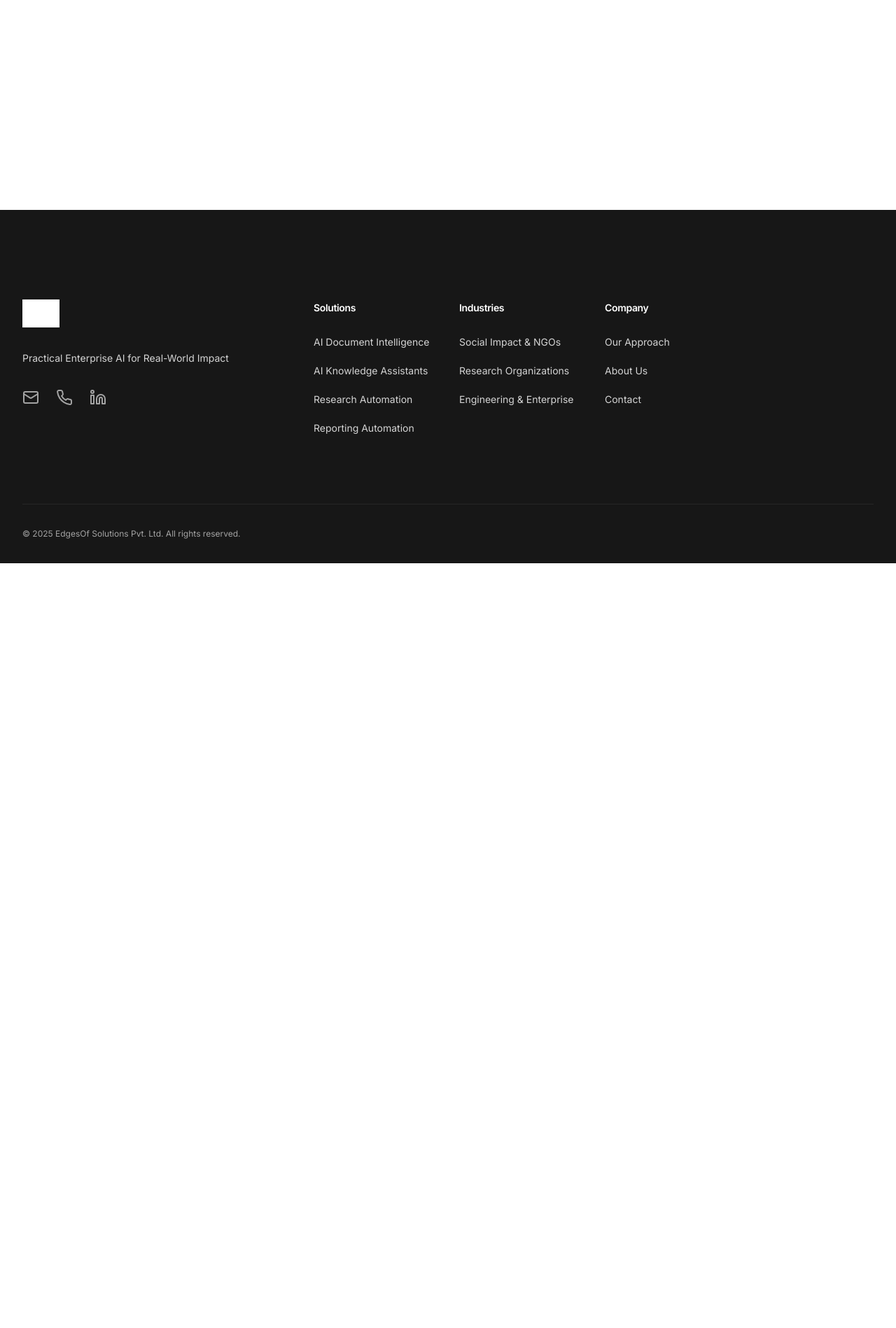
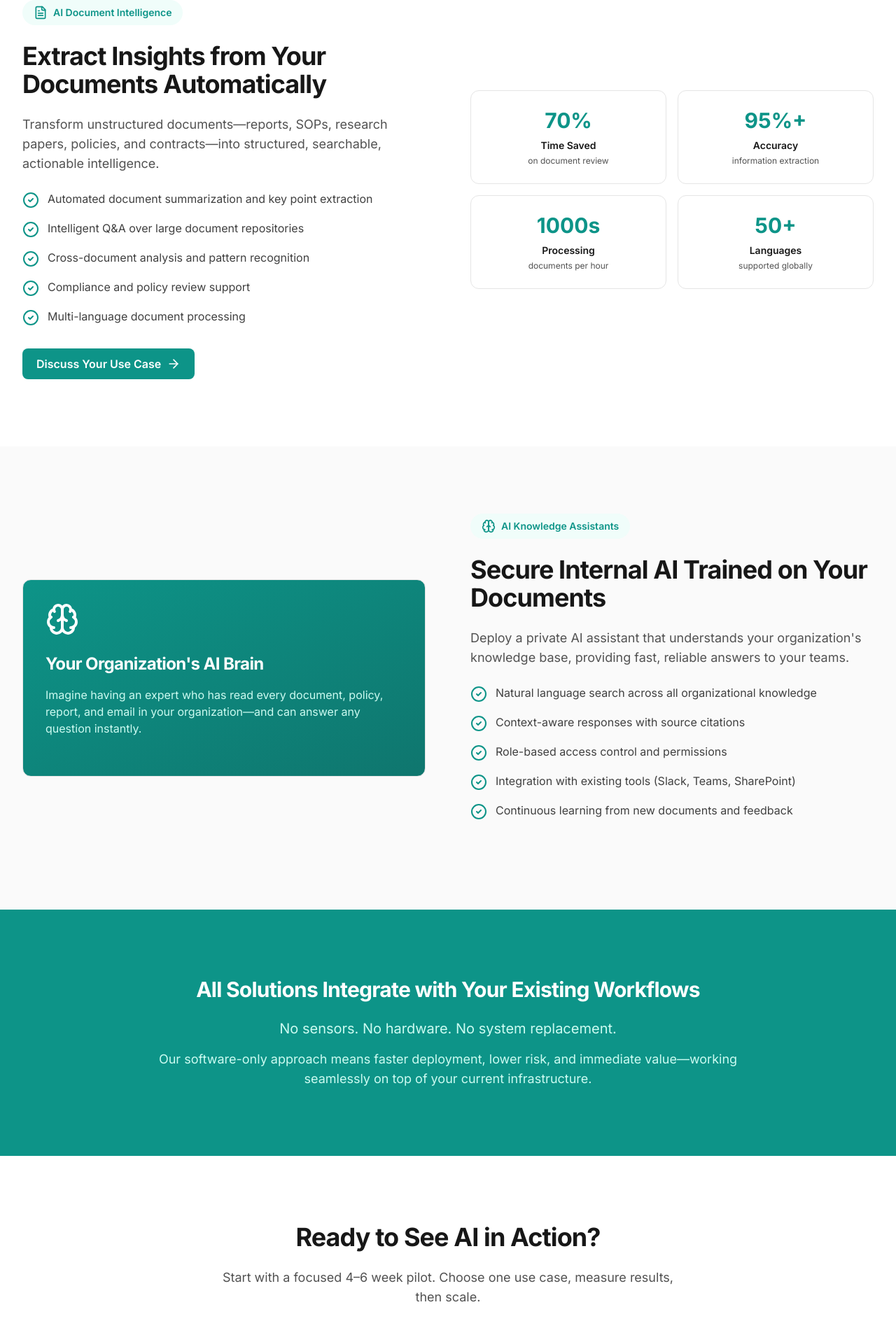
Before and after one commit to vaibhaviimcal-web/edgesof-solutions, a Next.js app: page /solutions in a window 1280 px wide. Before the commit this address had no page. Shown: the part 580-2478 px from the top of the page at 70% size. Before the commit the page ends 1385 px from the top, so only its background shows below. Built offline with nearby package versions, Linux system fonts and the light colour scheme; grey boxes are pictures that could not be loaded.

Commit message:
Add Solutions page

```diff
--- /dev/null
+++ b/app/solutions/page.tsx
@@ -0,0 +1,119 @@
+'use client';
+
+import { motion } from 'framer-motion';
+import { FileText, Brain, Search, ClipboardCheck, CheckCircle2, ArrowRight } from 'lucide-react';
+import Link from 'next/link';
+import Button from '@/components/ui/Button';
+import Card from '@/components/ui/Card';
+import Section from '@/components/ui/Section';
+
+export default function SolutionsPage() {
+  return (
+    <>
+      <Section className="pt-32 pb-16 sm:pt-40 sm:pb-24 bg-gradient-to-b from-primary-50 to-white">
+        <div className="text-center">
+          <h1 className="text-4xl font-bold tracking-tight text-neutral-900 sm:text-6xl">Enterprise AI Solutions</h1>
+          <p className="mt-6 text-lg leading-8 text-neutral-600 max-w-3xl mx-auto">
+            Software-only AI solutions that integrate seamlessly with your existing workflows. No hardware. No sensors. No system replacement.
+          </p>
+        </div>
+      </Section>
+
+      <Section id="document-intelligence" className="bg-white">
+        <div className="grid grid-cols-1 gap-12 lg:grid-cols-2 lg:gap-16 items-center">
+          <div>
+            <div className="inline-flex items-center rounded-full bg-primary-50 px-4 py-2 mb-6">
+              <FileText className="h-5 w-5 text-primary-600 mr-2" />
+              <span className="text-sm font-semibold text-primary-600">AI Document Intelligence</span>
+            </div>
+            <h2 className="text-3xl font-bold tracking-tight text-neutral-900 sm:text-4xl mb-6">
+              Extract Insights from Your Documents Automatically
+            </h2>
+            <p className="text-lg text-neutral-600 mb-6">
+              Transform unstructured documents—reports, SOPs, research papers, policies, and contracts—into structured, searchable, actionable intelligence.
+            </p>
+            <ul className="space-y-4 mb-8">
+              {['Automated document summarization and key point extraction', 'Intelligent Q&A over large document repositories', 'Cross-document analysis and pattern recognition', 'Compliance and policy review support', 'Multi-language document processing'].map((item) => (
+                <li key={item} className="flex items-start">
+                  <CheckCircle2 className="h-6 w-6 text-primary-600 mr-3 flex-shrink-0 mt-0.5" />
+                  <span className="text-neutral-700">{item}</span>
+                </li>
+              ))}
+            </ul>
+            <Link href="/contact" className="inline-flex items-center rounded-lg bg-primary-600 px-5 py-2.5 text-base font-semibold text-white hover:bg-primary-700">
+              Discuss Your Use Case <ArrowRight className="ml-2 h-5 w-5" />
+            </Link>
+          </div>
+          <div className="grid grid-cols-2 gap-4">
+            {[
+              { label: 'Time Saved', value: '70%', desc: 'on document review' },
+              { label: 'Accuracy', value: '95%+', desc: 'information extraction' },
+              { label: 'Processing', value: '1000s', desc: 'documents per hour' },
+              { label: 'Languages', value: '50+', desc: 'supported globally' }
+            ].map((stat) => (
+              <Card key={stat.label} hover className="text-center">
+                <div className="text-3xl font-bold text-primary-600 mb-2">{stat.value}</div>
+                <div className="text-sm font-semibold text-neutral-900 mb-1">{stat.label}</div>
+                <div className="text-xs text-neutral-600">{stat.desc}</div>
+              </Card>
+            ))}
+          </div>
+        </div>
+      </Section>
+
+      <Section id="knowledge-assistants" className="bg-neutral-50">
+        <div className="grid grid-cols-1 gap-12 lg:grid-cols-2 lg:gap-16 items-center">
+          <Card className="bg-gradient-to-br from-primary-600 to-primary-700 text-white p-8 order-2 lg:order-1">
+            <Brain className="h-12 w-12 mb-6" />
+            <h3 className="text-2xl font-bold mb-4">Your Organization's AI Brain</h3>
+            <p className="text-primary-100 mb-6">
+              Imagine having an expert who has read every document, policy, report, and email in your organization—and can answer any question instantly.
+            </p>
+          </Card>
+          <div className="order-1 lg:order-2">
+            <div className="inline-flex items-center rounded-full bg-primary-50 px-4 py-2 mb-6">
+              <Brain className="h-5 w-5 text-primary-600 mr-2" />
+              <span className="text-sm font-semibold text-primary-600">AI Knowledge Assistants</span>
+            </div>
+            <h2 className="text-3xl font-bold tracking-tight text-neutral-900 sm:text-4xl mb-6">
+              Secure Internal AI Trained on Your Documents
+            </h2>
+            <p className="text-lg text-neutral-600 mb-6">
+              Deploy a private AI assistant that understands your organization's knowledge base, providing fast, reliable answers to your teams.
+            </p>
+            <ul className="space-y-4 mb-8">
+              {['Natural language search across all organizational knowledge', 'Context-aware responses with source citations', 'Role-based access control and permissions', 'Integration with existing tools (Slack, Teams, SharePoint)', 'Continuous learning from new documents and feedback'].map((item) => (
+                <li key={item} className="flex items-start">
+                  <CheckCircle2 className="h-6 w-6 text-primary-600 mr-3 flex-shrink-0 mt-0.5" />
+                  <span className="text-neutral-700">{item}</span>
+                </li>
+              ))}
+            </ul>
+          </div>
+        </div>
+      </Section>
+
+      <Section className="bg-primary-600 text-white">
+        <div className="text-center max-w-4xl mx-auto">
+          <h2 className="text-3xl font-bold mb-6">All Solutions Integrate with Your Existing Workflows</h2>
+          <p className="text-xl text-primary-100 mb-4">No sensors. No hardware. No system replacement.</p>
+          <p className="text-lg text-primary-100">
+            Our software-only approach means faster deployment, lower risk, and immediate value—working seamlessly on top of your current infrastructure.
+          </p>
+        </div>
+      </Section>
+
+      <Section className="bg-white">
+        <div className="text-center">
+          <h2 className="text-3xl font-bold tracking-tight text-neutral-900 sm:text-4xl mb-6">Ready to See AI in Action?</h2>
+          <p className="text-lg text-neutral-600 mb-8 max-w-2xl mx-auto">
+            Start with a focused 4–6 week pilot. Choose one use case, measure results, then scale.
+          </p>
+          <Link href="/contact" className="inline-flex items-center rounded-lg bg-primary-600 px-6 py-3 text-lg font-semibold text-white hover:bg-primary-700">
+            Discuss a Pilot Use Case <ArrowRight className="ml-2 h-5 w-5" />
+          </Link>
+        </div>
+      </Section>
+    </>
+  );
+}
```
